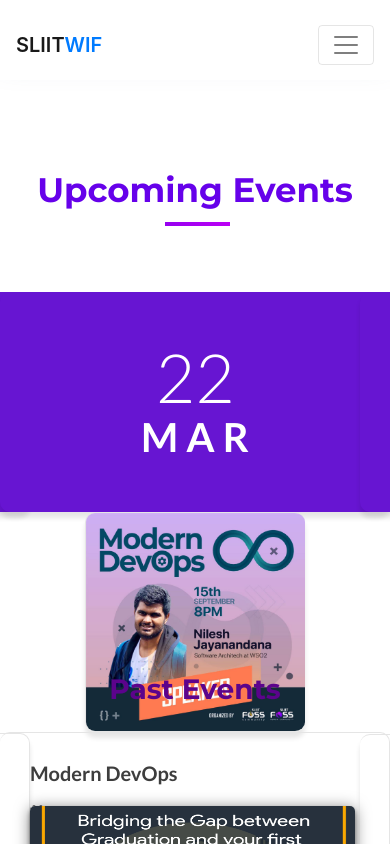
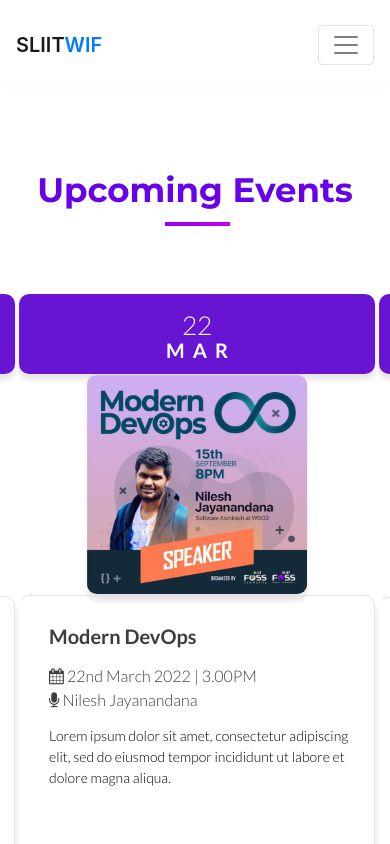
Before and after one commit to sliitwomeninfoss/sliitwomeninfoss.github.io, a React (Create React App) app: page /past-events in a window 390 px wide. Shown: the top 844 px of the page. Built offline with nearby package versions, Linux system fonts and the light colour scheme.

Commit message:
Fixed responsiveness issue

```diff
--- a/public/css/style.css
+++ b/public/css/style.css
@@ -875,6 +875,7 @@
     border-radius: 10px;
     border: 1px solid #e5e5e5;
     border-right: none;
+    border-left: none;
     box-shadow: 0px 6px 5px rgba(0, 0, 0, 0.1);
 }
 
@@ -909,6 +910,32 @@
     font-size: 14px;
     color: black;
     margin-top: 13px;
+}
+
+@media only screen and (max-width:990px) {
+    .upcoming-event-slide {
+        height: 620px;
+    }
+
+    .upcoming-event-card {
+        margin: 2px;
+    }
+
+    #event-description {
+        height: 280px;
+    }
+
+    #event-date {
+        height: 80px;
+    }
+
+    #event-date #day {
+        font-size: 26px;
+    }
+
+    #event-date #month {
+        font-size: 20px;
+    }
 }
 
 /* Past Events Section
--- a/src/components/events/upcomingEventCard.jsx
+++ b/src/components/events/upcomingEventCard.jsx
@@ -8,7 +8,7 @@
 }) {
     console.log(image)
     return (
-        <div class="row justify-content-center">
+        <div class="upcoming-event-card row justify-content-center">
             <div class="col-lg-9">
                 <div class="row event-card justify-content-center">
                     <div id="event-date" class="col-lg-2">
--- a/src/pages/PastEvents.jsx
+++ b/src/pages/PastEvents.jsx
@@ -5,7 +5,7 @@
 import UpcomingEventCard from '../components/events/upcomingEventCard'
 
 // Upcoming events card change delay
-const delay = 5000
+const delay = 6000
 
 export default function PastEvents() {
     const [page, setPage] = useState(0)
@@ -148,7 +148,7 @@
                             No events at this moment. Follow us to get updates.
                         </p> */}
                         <br />
-                        <div className="">
+                        <div>
                             <div
                                 className="slideshowSlider"
                                 style={{
@@ -175,7 +175,7 @@
                                     )
                                 )}
                             </div>
-                            <div className="slideshowDots">
+                            <div>
                                 {EventsData.Upcoming_Events.map(
                                     (_, cardIndex) => (
                                         <div
```
